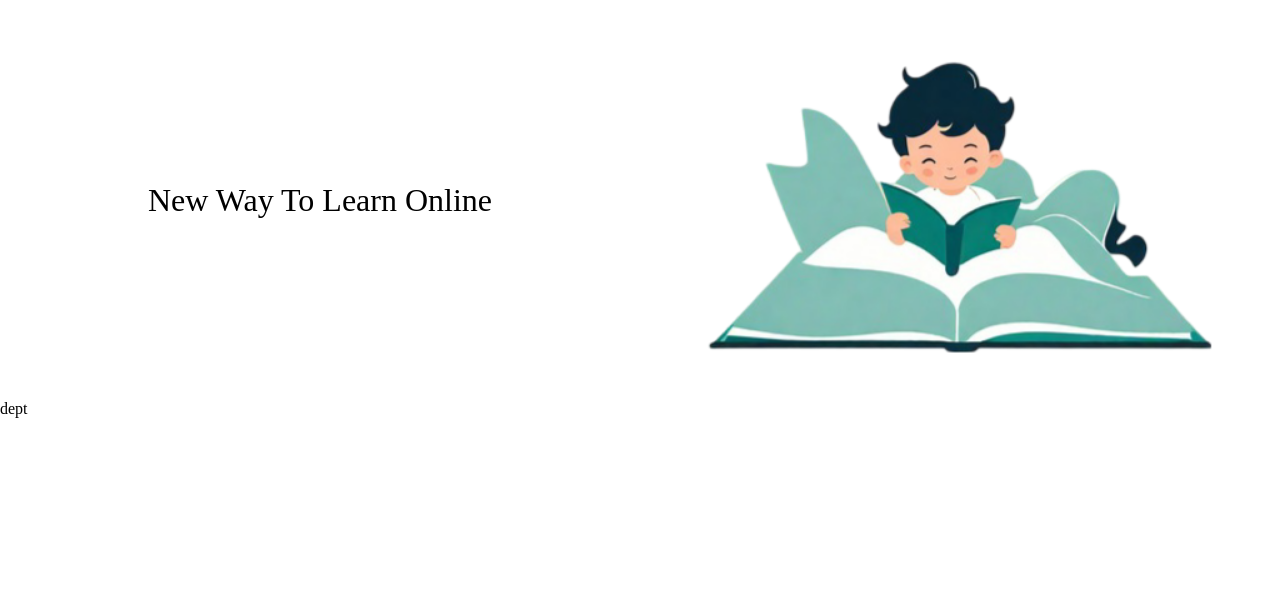
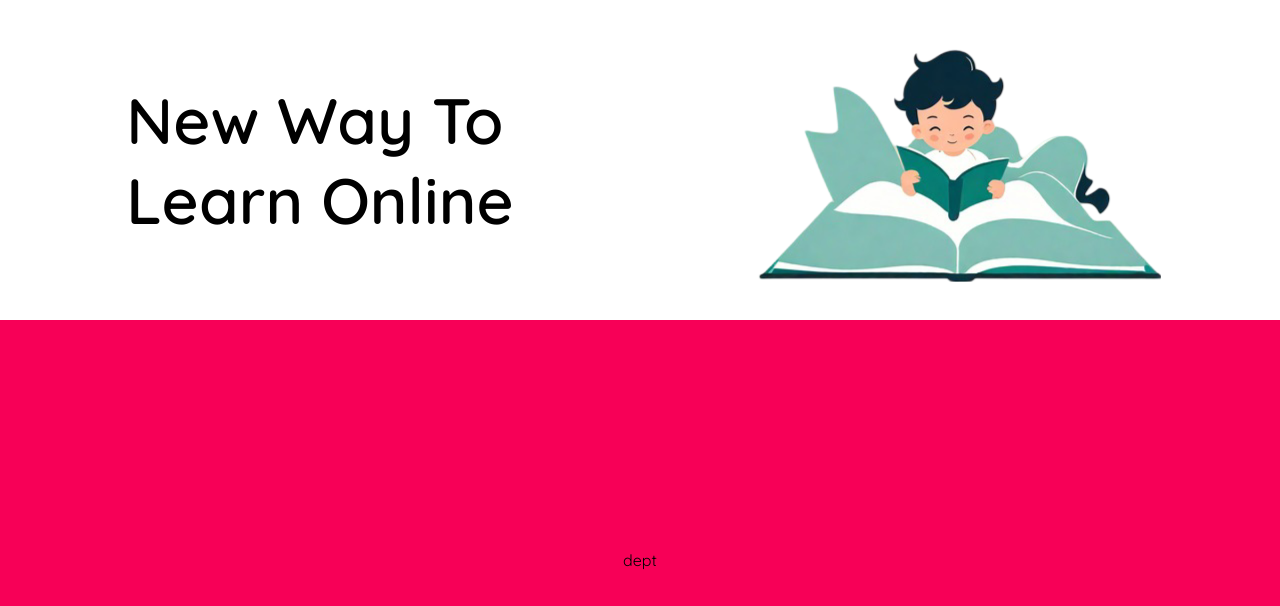
Before and after one commit to sandeepsreekumar4067/Foss-Vjcet, a Vue app: page / in a window 1280 px wide. Shown: the top 606 px of the page. Built offline with nearby package versions, Linux system fonts and the light colour scheme.

Commit message:
added the front image

```diff
--- a/src/Pages/HomePage.vue
+++ b/src/Pages/HomePage.vue
@@ -2,7 +2,7 @@
   <div class="home-page">
     <div class="header-container">
       <div class="slogan">
-        New Way To Learn Online
+        New Way To <br> Learn Online
       </div>
       <div class="front-image">
         <img :src="frontImage" alt="">
--- a/src/Style/HomePage.css
+++ b/src/Style/HomePage.css
@@ -4,7 +4,7 @@
     background-color: var(--white);
 }
 .header-container{
-    height: 50%;
+    height: 40%;
     width: 100%;
     display: flex;
     align-items: center;
@@ -16,7 +16,8 @@
     display: flex;
     align-items: center;
     justify-content: center;
-    font-size: 2rem;
+    font-weight: 600;
+    font-size: 4rem;
 }
 .front-image{
     height: 100%;
@@ -31,3 +32,12 @@
     width: 160%;
     object-fit: contain;
 }
+.dept-container{
+    height: 60%;
+    width: 100%;
+    display: flex;
+    align-items: center;
+    justify-content: center;
+    font: 2rem;
+    background-color: var(--red);
+}
--- a/src/Style/app.css
+++ b/src/Style/app.css
@@ -1,8 +1,11 @@
+@import url('https://fonts.googleapis.com/css2?family=Lexend:wght@100..900&family=Quicksand:wght@300..700&display=swap');
+
 :root{
     --red:#F70057;
     --white:#FFFFFF;
 }
 html,body{
+    font-family: "Quicksand", sans-serif;
     padding: 0;
     margin: 0;
 }
```
